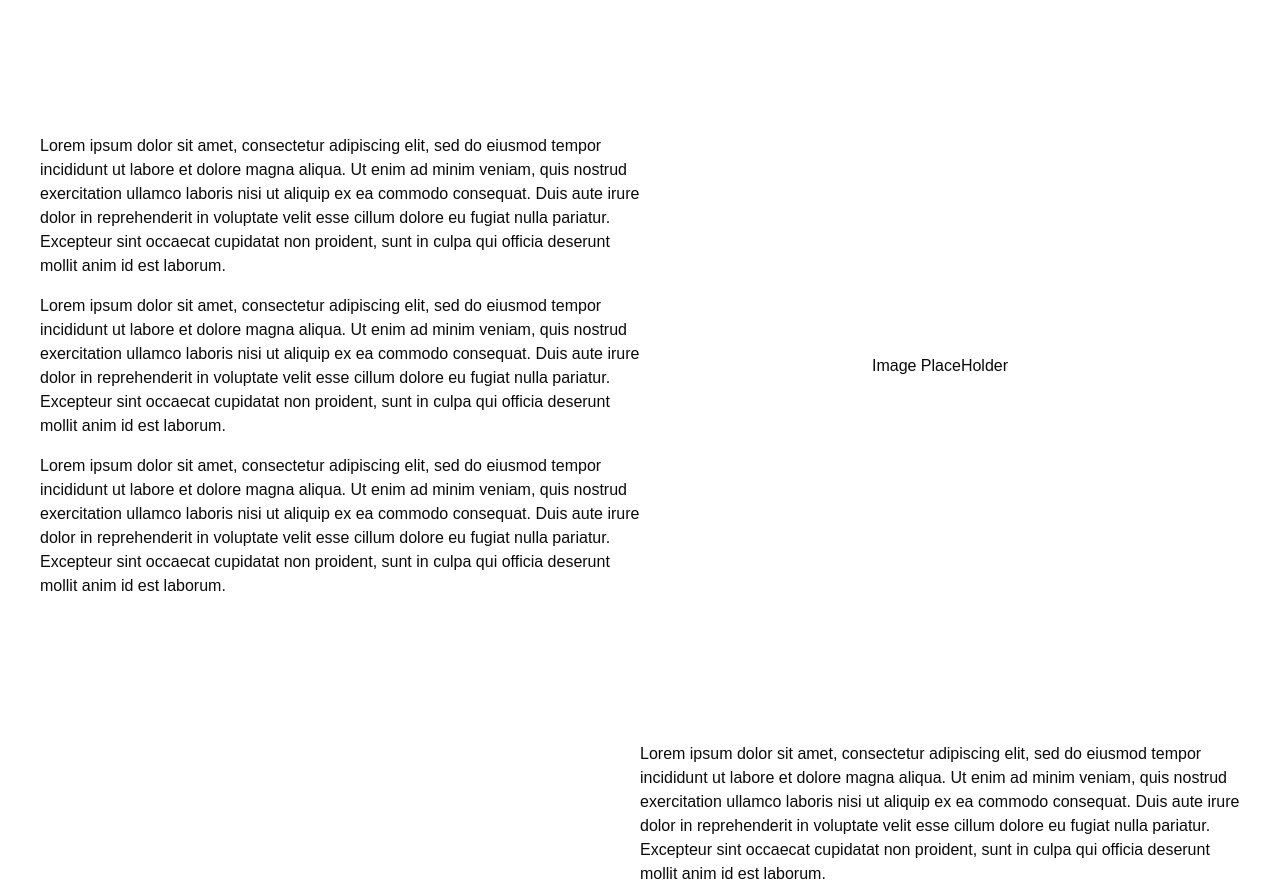
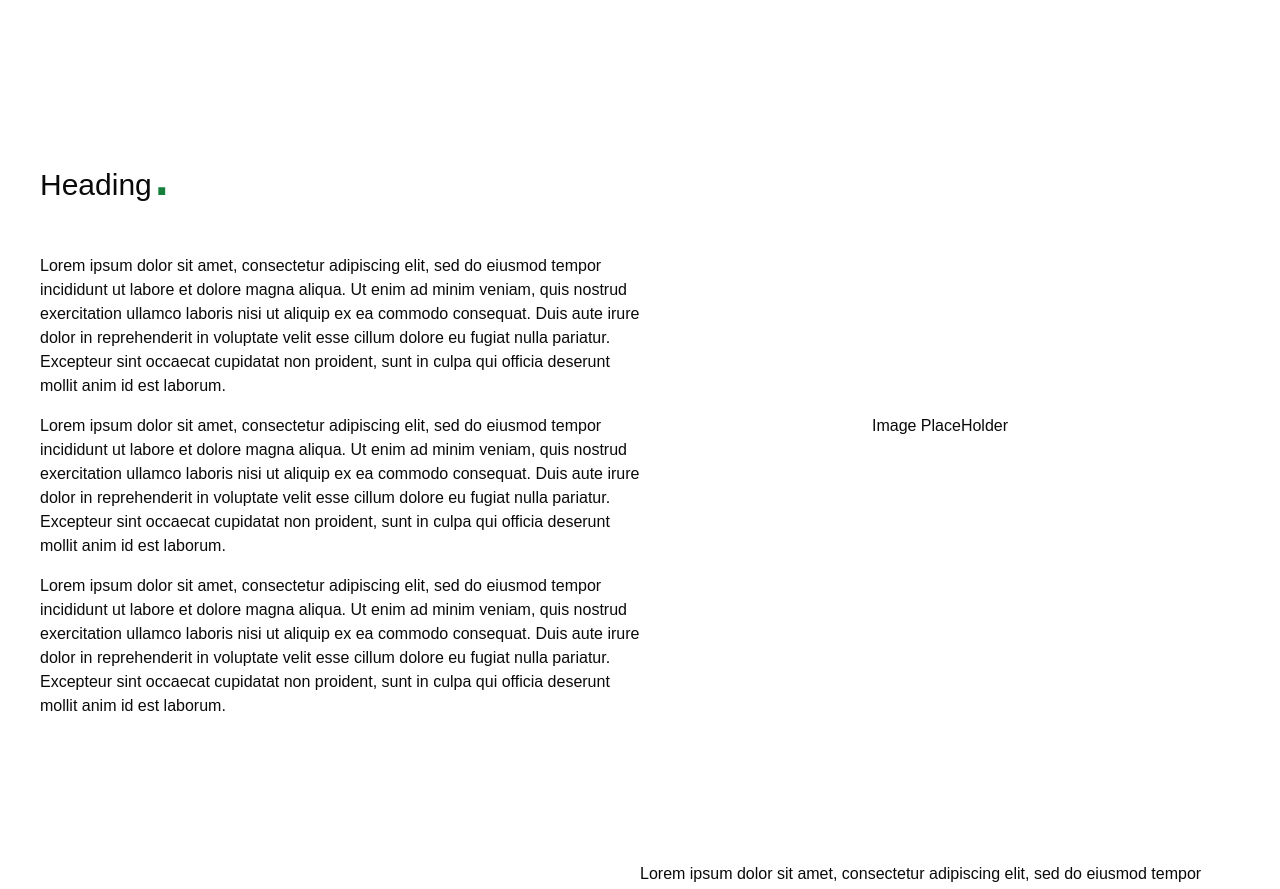
Before and after one commit to adamsulemanji/PersonalWebsite, a Next.js app in the folder frontend/: page / in a window 1280 px wide. Shown: the part 1820-2709 px from the top of the page. Built offline with nearby package versions, Linux system fonts and the light colour scheme.

Commit message:
Update Home component layout; enhance text structure and styling for better presentation

```diff
--- a/frontend/src/app/page.tsx
+++ b/frontend/src/app/page.tsx
@@ -88,8 +88,11 @@ export default function Home() {
           <div className="w-full max-w-[1200px]">
             <div className="flex flex-col gap-4 items-center"></div>
             <div className="grid grid-cols-2 w-full">
-              <div className="">
-                <p>
+              <div className="items-center justify-center">
+                <div>
+                  <p className="mb-12 text-3xl">
+                    Heading<span className="accent text-7xl">.</span>
+                  </p>
                   Lorem ipsum dolor sit amet, consectetur adipiscing elit, sed
                   do eiusmod tempor incididunt ut labore et dolore magna aliqua.
                   Ut enim ad minim veniam, quis nostrud exercitation ullamco
@@ -98,8 +101,8 @@ export default function Home() {
                   dolore eu fugiat nulla pariatur. Excepteur sint occaecat
                   cupidatat non proident, sunt in culpa qui officia deserunt
                   mollit anim id est laborum.
-                </p>
-                <p className="mt-4">
+                </div>
+                <div className="mt-4">
                   Lorem ipsum dolor sit amet, consectetur adipiscing elit, sed
                   do eiusmod tempor incididunt ut labore et dolore magna aliqua.
                   Ut enim ad minim veniam, quis nostrud exercitation ullamco
@@ -108,8 +111,8 @@ export default function Home() {
                   dolore eu fugiat nulla pariatur. Excepteur sint occaecat
                   cupidatat non proident, sunt in culpa qui officia deserunt
                   mollit anim id est laborum.{" "}
-                </p>
-                <p className="mt-4">
+                </div>
+                <div className="mt-4">
                   Lorem ipsum dolor sit amet, consectetur adipiscing elit, sed
                   do eiusmod tempor incididunt ut labore et dolore magna aliqua.
                   Ut enim ad minim veniam, quis nostrud exercitation ullamco
@@ -118,7 +121,7 @@ export default function Home() {
                   dolore eu fugiat nulla pariatur. Excepteur sint occaecat
                   cupidatat non proident, sunt in culpa qui officia deserunt
                   mollit anim id est laborum.
-                </p>
+                </div>
               </div>
               <div className="flex items-center justify-center">
                 <p>Image PlaceHolder</p>
```
